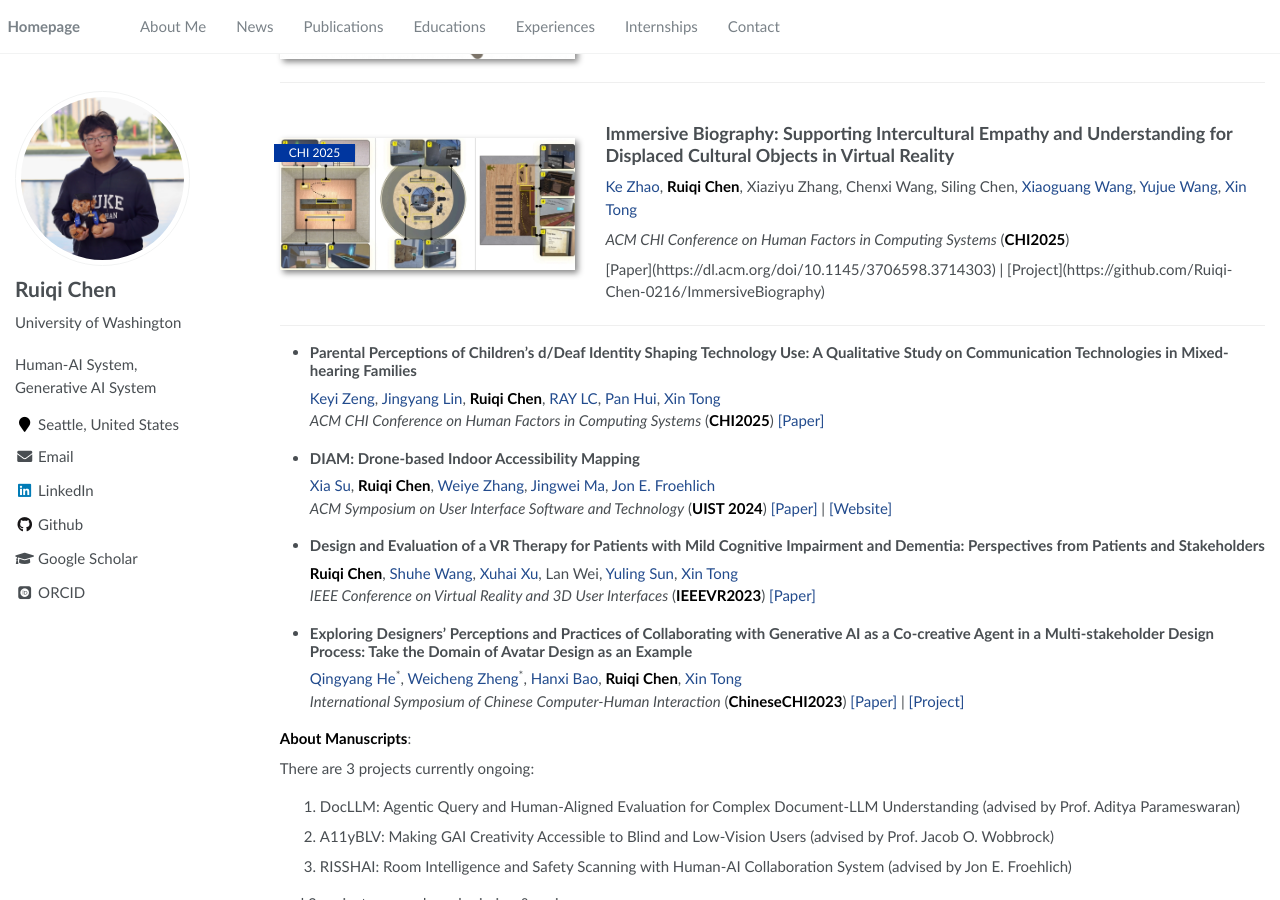
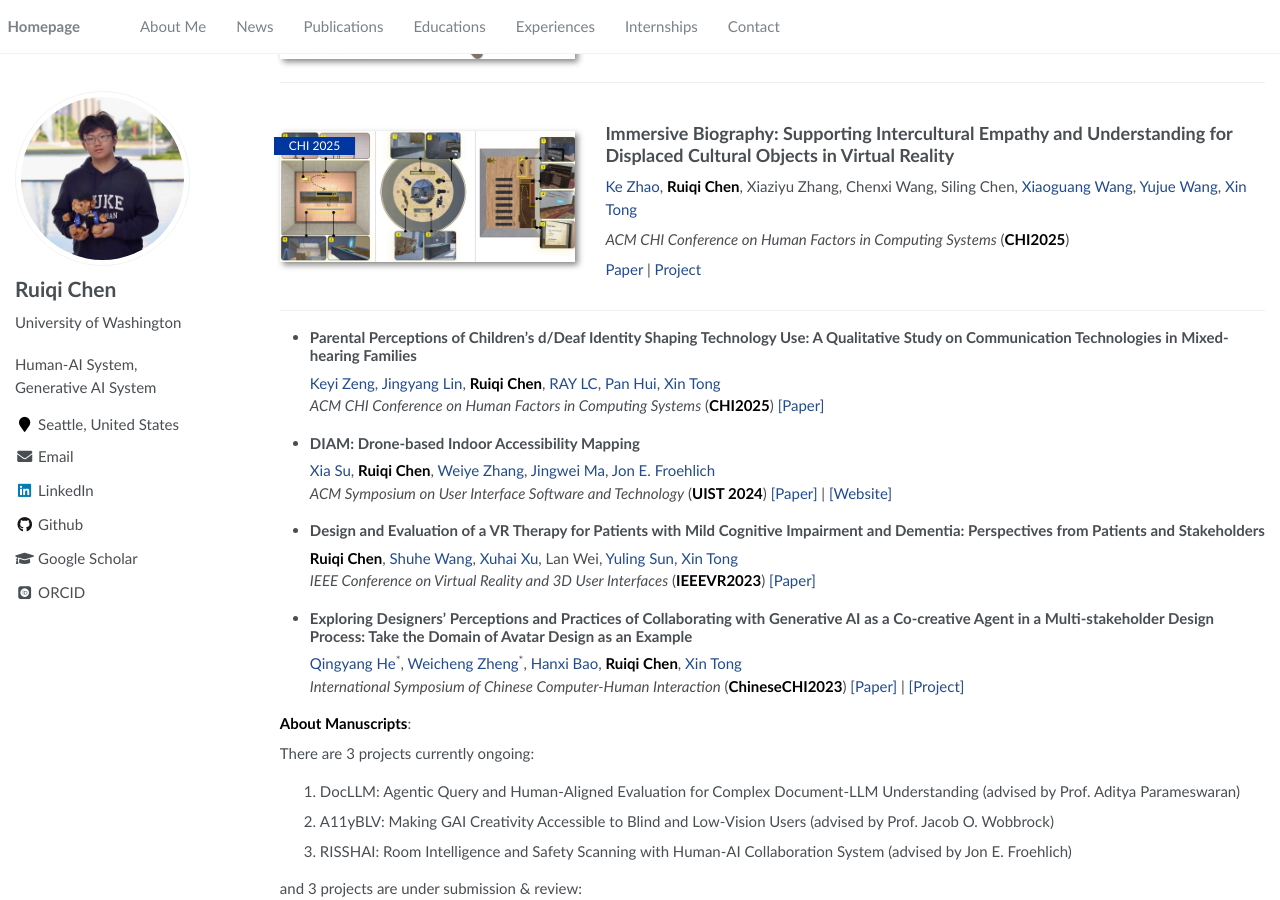
Before and after one commit to Ruiqi-Chen-0216/Ruiqi-Chen-0216.github.io, a Jekyll site: the page built from _pages/publications.md, in a window 1280 px wide and 900 px high, scrolled down 442 px. Built offline with Jekyll 4.4.1, drawn with Linux system fonts in a browser that asks for light colours; some web fonts are replaced; some of the changed lines change nothing that is shown.

Commit message:
Update publications.md

```diff
--- a/_pages/publications.md
+++ b/_pages/publications.md
@@ -53,7 +53,7 @@ layout: default
 
 *ACM CHI Conference on Human Factors in Computing Systems* (**CHI2025**)
 
-<div>[Paper](https://dl.acm.org/doi/10.1145/3706598.3714303) | [Project](https://github.com/Ruiqi-Chen-0216/ImmersiveBiography)</div>
+[Paper](https://dl.acm.org/doi/10.1145/3706598.3714303) \| [Project](https://github.com/Ruiqi-Chen-0216/ImmersiveBiography)
 
 </div>
 </div>
```
